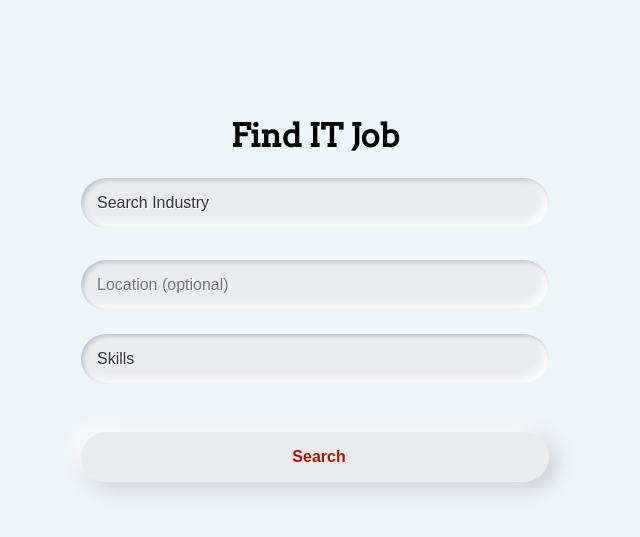
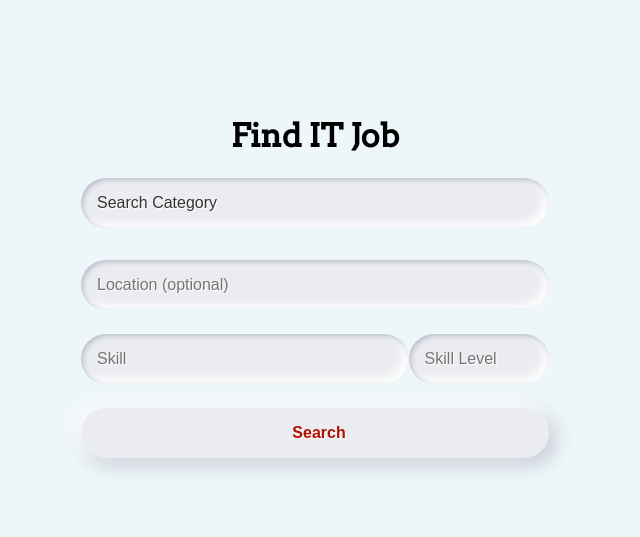
Before and after one commit to j-bodek/job-finder, a Django app: page /find_job/ in a window 1280 px wide. Shown: the part 193-730 px from the top of the page, without its empty margins (325-965 px from the left). Run offline with Django 3.2, Linux system fonts and the light colour scheme.

Commit message:
find_job_frontend

```diff
--- a/job_finder_django/jobs/views.py
+++ b/job_finder_django/jobs/views.py
@@ -19,7 +19,6 @@ def home(request):
 
             #pass form data to display_stats function
             request.session['web_input'] = form.cleaned_data
-            print(form.cleaned_data)
             return redirect('display_stats')
 
 
--- a/job_finder_django/static/js/main.js
+++ b/job_finder_django/static/js/main.js
@@ -1,32 +1,19 @@
 // SEARCH
 
-const inputField = document.querySelectorAll('.chosen-value');
-const dropdown = document.querySelectorAll('.value-list');
-// const dropdownArray = [...document.querySelectorAll('li')];
+const inputField = document.querySelector('.chosen-value');
+const dropdown = document.querySelector('.value-list');
+const dropdownArray = [...document.querySelectorAll('li')];
 
-
-let returnValueArray = (dropdownArray) => {
 let valueArray = [];
 dropdownArray.forEach(item => {
     valueArray.push(item.textContent);
 });
-    return valueArray
+
+const closeDropdown = () => {
+    dropdown.classList.remove('open');
 }
 
-
-const closeDropdown = () => {
-    dropdown.classList.add('closed');
-}
-
-
-inputField.forEach(input => {
-    input.addEventListener('input', () => {
-        let label = input.closest("label");
-        let dropdown = label.querySelector('.value-list')
-
-        let dropdownArray = label.querySelectorAll('.dropdown_items')
-        let valueArray = returnValueArray(dropdownArray)
-
+inputField.addEventListener('input', () => {
     dropdown.classList.add('open');
     let inputValue = inputField.value.toLowerCase();
     let valueSubstring;
@@ -44,57 +31,134 @@ inputField.forEach(input => {
         }
     }
 });
+
+dropdownArray.forEach(item => {
+    item.addEventListener('click', (evt) => {
+        inputField.value = item.textContent;
+        dropdownArray.forEach(dropdown => {
+            dropdown.classList.add('closed');
+        });
+    });
 })
+
+inputField.addEventListener('focus', () => {
+    inputField.placeholder = 'Type to filter';
+    dropdown.classList.add('open');
+    dropdownArray.forEach(dropdown => {
+        dropdown.classList.remove('closed');
+    });
+});
+
+inputField.addEventListener('blur', () => {
+    inputField.placeholder = 'Select state';
+    dropdown.classList.remove('open');
+});
+
+document.addEventListener('click', (evt) => {
+    const isDropdown = dropdown.contains(evt.target);
+    const isInput = inputField.contains(evt.target);
+    if (!isDropdown && !isInput) {
+        dropdown.classList.remove('open');
+    }
+});
+
+// // SEARCH
+
+// const inputField = document.querySelectorAll('.chosen-value');
+// const dropdown = document.querySelectorAll('.value-list');
+// // const dropdownArray = [...document.querySelectorAll('li')];
+
+
+// let returnValueArray = (dropdownArray) => {
+//     let valueArray = [];
+//     dropdownArray.forEach(item => {
+//         valueArray.push(item.textContent);
+//     });
+//     return valueArray
+// }
+
+
+// const closeDropdown = () => {
+//     dropdown.classList.add('closed');
+// }
+
+
+// inputField.forEach(input => {
+//     input.addEventListener('input', () => {
+//         let label = input.closest("label");
+//         let dropdown = label.querySelector('.value-list')
+
+//         let dropdownArray = label.querySelectorAll('.dropdown_items')
+//         let valueArray = returnValueArray(dropdownArray)
+
+//         dropdown.classList.add('open');
+//         let inputValue = inputField.value.toLowerCase();
+//         let valueSubstring;
+//         if (inputValue.length > 0) {
+//             for (let j = 0; j < valueArray.length; j++) {
+//                 if (!(inputValue.substring(0, inputValue.length) === valueArray[j].substring(0, inputValue.length).toLowerCase())) {
+//                     dropdownArray[j].classList.add('closed');
+//                 } else {
+//                     dropdownArray[j].classList.remove('closed');
+//                 }
+//             }
+//         } else {
+//             for (let i = 0; i < dropdownArray.length; i++) {
+//                 dropdownArray[i].classList.remove('closed');
+//             }
+//         }
+//     });
+// })
 
 
 
-inputField.forEach(input => {
-    input.addEventListener('click', (e) => {
-        let label = input.closest("label");
-        let dropdown = label.querySelector('.value-list')
-        inputField.placeholder = 'Type to filter';
-        dropdown.classList.add('open');
-        let dropdownArray = label.querySelectorAll('.dropdown_items')
-        dropdownArray.forEach(dropdown => {
-            dropdown.classList.remove('closed');
-        });
+// inputField.forEach(input => {
+//     input.addEventListener('click', (e) => {
+//         let label = input.closest("label");
+//         let dropdown = label.querySelector('.value-list')
+//         inputField.placeholder = 'Type to filter';
+//         dropdown.classList.add('open');
+//         let dropdownArray = label.querySelectorAll('.dropdown_items')
+//         dropdownArray.forEach(dropdown => {
+//             dropdown.classList.remove('closed');
+//         });
 
 
-    });
-})
+//     });
+// })
 
 
 
 
-dropdown.forEach(list => {
-    list.addEventListener('click', (e) => {
-        let input = list.closest("label").querySelector('.chosen-value');
-        displayChoosenValue(e.target, input)
-    })
-})
+// dropdown.forEach(list => {
+//     list.addEventListener('click', (e) => {
+//         let input = list.closest("label").querySelector('.chosen-value');
+//         displayChoosenValue(e.target, input)
+//     })
+// })
 
 
 
-let displayChoosenValue = (item, input) => {
-    if (input.id !== 'skill_bar') {
-        input.value = item.textContent;
-    } else {
-        input.value = item.textContent;
-        appendSkill(input)
-        input.value = '';
-    }
-}
+// let displayChoosenValue = (item, input) => {
+//     if (input.id !== 'skill_bar') {
+//         input.value = item.textContent;
+//     } else {
+//         input.value = item.textContent;
+//         appendSkill(input)
+//         input.value = '';
+//     }
+// }
 
 
 
-inputField.forEach(input => {
-    input.addEventListener('blur', () => {
-        inputField.placeholder = 'Search Industry';
-        let label = input.closest("label");
-        let dropdown = label.querySelector('.value-list')
-        dropdown.classList.remove('open');
-    });
-})
+// inputField.forEach(input => {
+//     input.addEventListener('blur', () => {
+//         inputField.placeholder = 'Search Industry';
+//         let label = input.closest("label");
+//         let dropdown = label.querySelector('.value-list')
+//         dropdown.classList.remove('open');
+//     });
+// })
 
 
 
@@ -104,10 +168,21 @@ inputField.forEach(input => {
 
 // SKILLS
 let skill_bar = document.getElementById('skill_bar')
+let skill_bar_level = document.getElementById('skill_bar_level')
 let skills_list = document.getElementById('skills')
 
+skill_bar_level.addEventListener('focus', () => {
+    skill_bar_level.placeholder = 'From 1-5'
+})
+
 skill_bar.addEventListener('keypress', (e) => {
-    if (e.key == 'Enter') {
+    if (e.key == 'Enter' && skill_bar.value && 0 < skill_bar_level.value && skill_bar_level.value <= 5) {
+        appendSkill(skill_bar)
+    }
+})
+
+skill_bar_level.addEventListener('keypress', (e) => {
+    if (e.key == 'Enter' && skill_bar.value && 0 < skill_bar_level.value && skill_bar_level.value <= 5) {
         appendSkill(skill_bar)
     }
 })
@@ -116,9 +191,11 @@ let appendSkill = (skill_bar) => {
     let new_skill = document.createElement("li");
     new_skill.setAttribute("id", skill_bar.value);
     new_skill.setAttribute("class", 'skill');
-    new_skill.innerHTML = `${skill_bar.value} &#215;`
+    new_skill.setAttribute('title', "Click to delete");
+    new_skill.innerHTML = `Skill: ${skill_bar.value}  &nbsp;&nbsp;&nbsp;&nbsp;&nbsp;&nbsp;&nbsp;&nbsp; level: ${skill_bar_level.value}`
     skills_list.appendChild(new_skill)
     skill_bar.value = ''
+    skill_bar_level.value = ''
 }
 
 
--- a/job_finder_django/static/styles/main.css
+++ b/job_finder_django/static/styles/main.css
@@ -278,6 +278,23 @@ button.red {
 
 /* SKILLS */
 
+.skill_box {
+    display: table;
+    /* background-color: bisque; */
+}
+
+.skill_input {
+    display: inline-block;
+    width: 70%;
+    margin: 0;
+}
+
+.skill_level_input {
+    display: inline-block;
+    width: 30%;
+    margin: 0;
+}
+
 .skills {
     display: table;
     width: 100%;
@@ -290,10 +307,11 @@ button.red {
     display: inline-block;
     text-align: center;
     padding: 0.3rem;
-    margin: 0.7rem 0 0 10%;
+    margin: 0.7rem 0 0 0;
     border: 1px solid grey;
     border-radius: 20px;
     cursor: pointer;
+    width: 100%;
 }
 
 /* LOGIN/REGISTER */
--- a/job_finder_django/templates/find_job.html
+++ b/job_finder_django/templates/find_job.html
@@ -21,16 +21,15 @@
 
 
         <label>
-        <input class="chosen-value" type="text" value="" placeholder="Search Industry">
+        <input class="chosen-value" type="text" value="" placeholder="Search Category">
         <ul class="value-list">
-            <li class='dropdown_items'>Alabama</li>
-            <li class='dropdown_items'>Alaska</li>
-            <li class='dropdown_items'>Arizona</li>
-            <li class='dropdown_items'>Arkansas</li>
-            <li class='dropdown_items'>California</li>
-            <li class='dropdown_items'>Colorado</li>
-            <li class='dropdown_items'>Connecticut</li>
-        </ul>
+          <li>All</li>
+          <li>Frontend</li>
+          <li>Backend</li>
+          <li>Full Stack</li>
+          <li>Machine Learning</li>
+          <li>Data</li>
+      </ul>
     </label>
 
 
@@ -39,21 +38,11 @@
         </label>
 
 
-        <label>
-          <input id="skill_bar" class="chosen-value" type="text" placeholder="Skills"/>
+        <label class = "skill_box">
+          <input id="skill_bar" class="skill_input" type="text" placeholder="Skill"/>
+          <input id="skill_bar_level" class="skill_level_input" type="number" min="1" max="5" placeholder="Skill Level"/>
 
-            <!-- Display skills list -->
-            <ul class="value-list">
-                <li class='dropdown_items'>Alabama</li>
-                <li class='dropdown_items'>Alaska</li>
-                <li class='dropdown_items'>Arizona</li>
-                <li class='dropdown_items'>Arkansas</li>
-                <li class='dropdown_items'>California</li>
-                <li class='dropdown_items'>Colorado</li>
-                <li class='dropdown_items'>Connecticut</li>
-            </ul>
 
-            <!-- Display choosen skills -->
             <ul id="skills" class='skills'>
             </ul>
         </label>
```
Also changed, not shown: frontend/js/main.js (+134 -57 lines), frontend/search_job_for_you.html (+3 -13 lines), frontend/style/main.css (+19 -1 lines), job_finder_django/db.sqlite3. Lines whose indentation alone changed are shown as unchanged.
